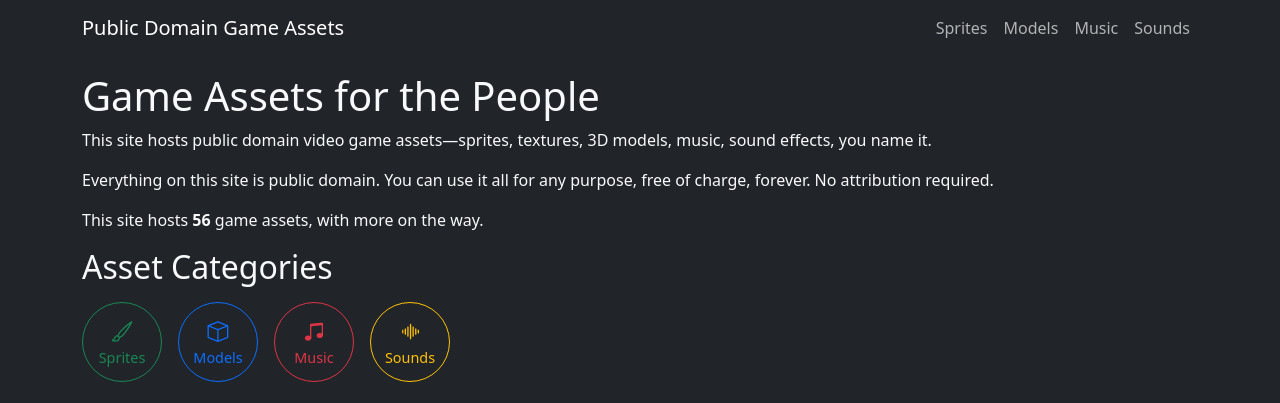
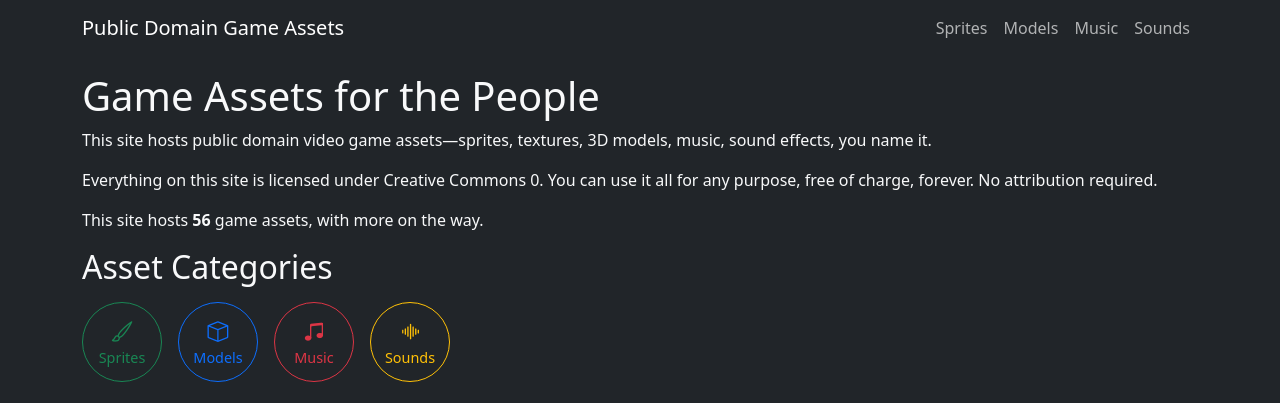
Before and after one commit to joshmoody24/game-assets, an Eleventy site: page index.njk in a window 1280 px wide. Shown: the top 403 px of the page. Built offline with nearby package versions, Linux system fonts and the light colour scheme; Eleventy itself is replaced by a stand-in of ours; files that its build step writes are made by us from their sources; what glob-promise would draw is missing.

Commit message:
changed wording on homepage to cc0

```diff
--- a/index.njk
+++ b/index.njk
@@ -10,7 +10,7 @@ layout: layouts/base.njk
             This site hosts public domain video game assets—sprites, textures, 3D models, music, sound effects, you name it.
         </p>
         <p>
-            Everything on this site is public domain.
+            Everything on this site is licensed under Creative Commons 0.
             You can use it all for any purpose, free of charge, forever.
             No attribution required.
         </p>
```
